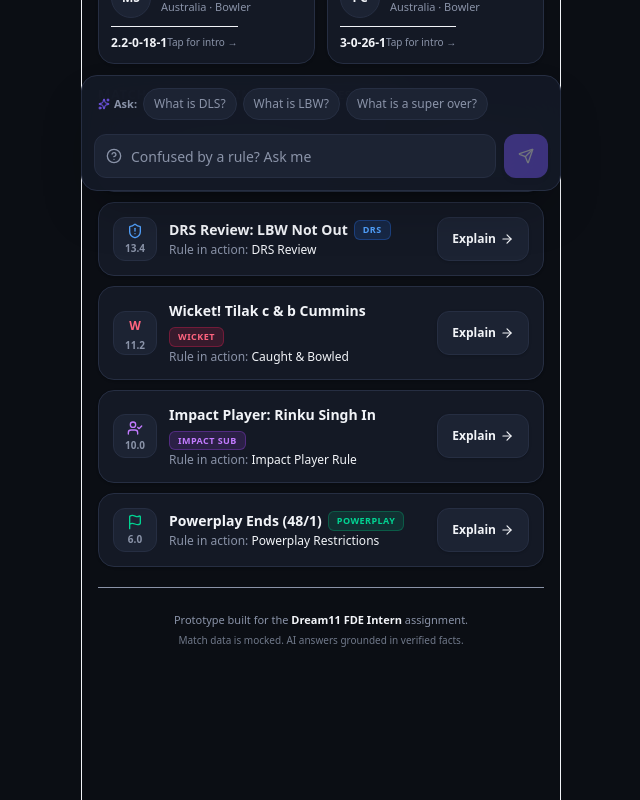
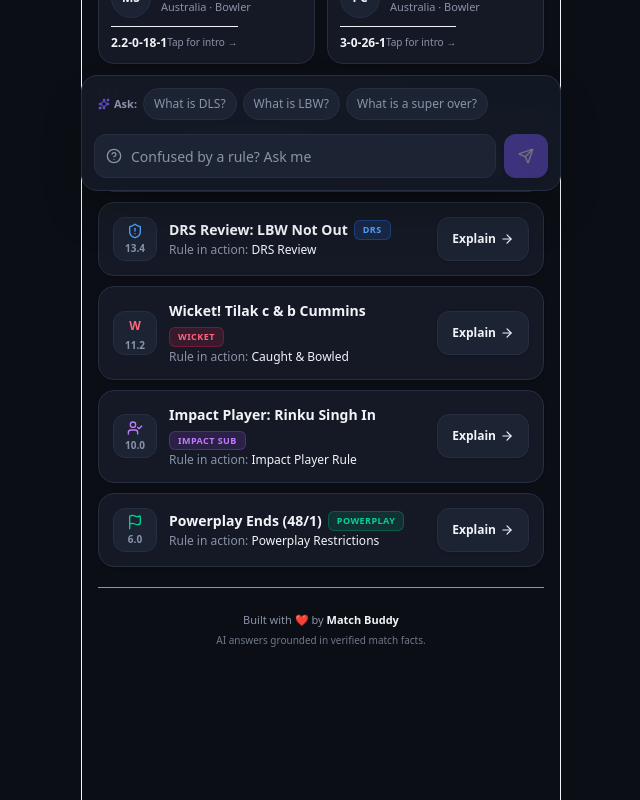
Before and after one commit to aryaman0406/Match-Buddy, a Next.js app: page / in a window 1280 px wide. Shown: the part 597-1397 px from the top of the page, without its empty margins (319-959 px from the left). Built offline with nearby package versions, Linux system fonts and the light colour scheme.

Commit message:
chore: remove all assignment, demo, and FDE references

```diff
--- a/app/api/explain/route.ts
+++ b/app/api/explain/route.ts
@@ -2,7 +2,7 @@ import { NextRequest } from "next/server";
 import Anthropic from "@anthropic-ai/sdk";
 import { match, players, initialEvents, storyFallback, rulesDictionary } from "@/data/match";
 
-// In-memory rate limiting: 20 requests per IP per 10 minutes (Prompt 5 requirement)
+// In-memory rate limiting: 20 requests per IP per 10 minutes
 const RATE_LIMIT_WINDOW_MS = 10 * 60 * 1000;
 const MAX_REQUESTS_PER_WINDOW = 20;
 
@@ -98,7 +98,7 @@ export async function POST(req: NextRequest) {
   try {
     const { kind, id, text, language = "en", matchState } = body || {};
 
-    // 2. Validate input (Prompt 5 requirement: return 400 on bad input)
+    // 2. Validate input: return 400 on bad input
     if (!kind || !["player", "event", "question", "story"].includes(kind)) {
       return new Response(
         JSON.stringify({ error: "Invalid kind. Must be 'player', 'event', 'question', or 'story'." }),
@@ -124,7 +124,7 @@ export async function POST(req: NextRequest) {
     const currentMatch = matchState || match;
     const matchContext = `Match: ${currentMatch.teams.join(" vs ")}, ${currentMatch.series}. Current Score: ${currentMatch.score} in ${currentMatch.overs} overs. Target: ${currentMatch.target}. Runs needed: ${currentMatch.runsNeeded} from ${currentMatch.ballsLeft} balls. Required Run Rate: ${currentMatch.requiredRunRate}.`;
 
-    // Non-sports question check (Prompt 5 requirement)
+    // Non-sports question check
     if (kind === "question" && text) {
       const lowerText = text.toLowerCase();
       // Obvious non-sports questions (e.g., "write my homework", "what is the capital of France")
--- a/app/layout.tsx
+++ b/app/layout.tsx
@@ -28,7 +28,7 @@ export const metadata: Metadata = {
     card: "summary_large_image",
     title: "Match Buddy — Live Cricket AI Companion",
     description:
-      "Your intelligent cricket companion for live matches. Built for the Dream11 FDE Intern assignment.",
+      "Your intelligent cricket companion for live matches. Instant, friendly explanations in English and Hinglish.",
   },
 };
 
--- a/app/page.tsx
+++ b/app/page.tsx
@@ -30,7 +30,7 @@ export default function Home() {
   const [strikerId, setStrikerId] = useState<string>("hardik-pandya");
   const [recentEventId, setRecentEventId] = useState<string | undefined>(undefined);
 
-  // Simulation controls (Prompt 8)
+  // Simulation controls
   const [isSimulating, setIsSimulating] = useState<boolean>(false);
   const [simulationIndex, setSimulationIndex] = useState<number>(0);
 
@@ -57,7 +57,7 @@ export default function Home() {
     setLanguage(newLang);
     localStorage.setItem("match-buddy-lang", newLang);
 
-    // If bottom sheet is currently open, re-request explanation in new language (Prompt 6)
+    // If bottom sheet is currently open, re-request explanation in new language
     if (isSheetOpen && sheetData) {
       triggerExplanation(sheetData, newLang);
     }
@@ -78,7 +78,7 @@ export default function Home() {
       setStreamedText("");
       setIsFallback(false);
 
-      // 8-second fallback timeout safeguard (Prompt 6 requirement)
+      // 8-second fallback timeout safeguard
       let receivedFirstToken = false;
       const timeoutId = setTimeout(() => {
         if (!receivedFirstToken && !controller.signal.aborted) {
@@ -253,7 +253,7 @@ export default function Home() {
     setIsSheetOpen(false);
   };
 
-  // Live match auto-simulation (Prompt 8: ticks every 6 seconds)
+  // Live match auto-simulation (ticks every 6 seconds)
   useEffect(() => {
     if (!isSimulating) return;
 
@@ -340,13 +340,12 @@ export default function Home() {
             recentEventId={recentEventId}
           />
 
-          {/* Assignment Footer Note (Prompt 7 requirement) */}
           <footer className="pt-6 pb-2 text-center border-t border-theme/60 text-text-muted space-y-1">
             <p className="text-[11px] font-medium">
-              Prototype built for the <span className="text-foreground font-semibold">Dream11 FDE Intern</span> assignment.
+              Built with ❤️ by <span className="text-foreground font-semibold">Match Buddy</span>
             </p>
             <p className="text-[10px] text-text-muted/80">
-              Match data is mocked. AI answers grounded in verified facts.
+              AI answers grounded in verified match facts.
             </p>
           </footer>
         </div>
--- a/components/MatchHeader.tsx
+++ b/components/MatchHeader.tsx
@@ -103,7 +103,7 @@ export function MatchHeader({
           · RRR <span className="font-bold text-accent tabular-nums">{matchData.requiredRunRate}</span>
         </div>
 
-        {/* Prompt 9: "Just joined? Catch me up" button */}
+        {/* "Just joined? Catch me up" button */}
         <button
           type="button"
           onClick={onOpenStorySoFar}
--- a/data/match.ts
+++ b/data/match.ts
@@ -258,7 +258,7 @@ export const rulesDictionary: Record<string, { term: string; en: string; hinglis
   },
 };
 
-// Simulation sequence (Prompt 8)
+// Simulation sequence
 export const simulationSteps: SimulationStep[] = [
   {
     score: "112/3",
```
Also changed, not shown: .agents/rules/match-buddy.md, 1 other file (tests, documents, lock files or other folders).
